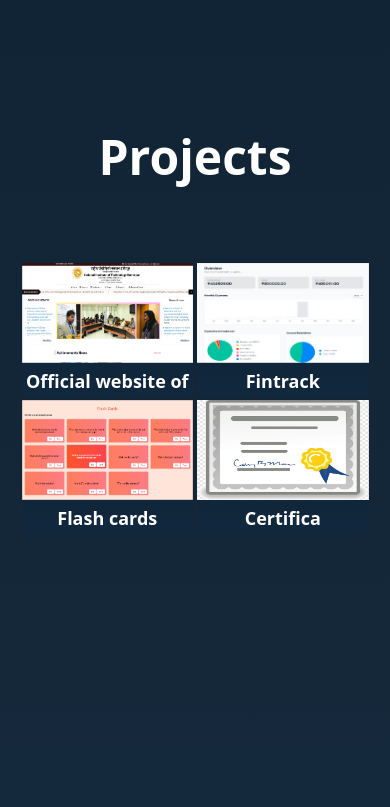
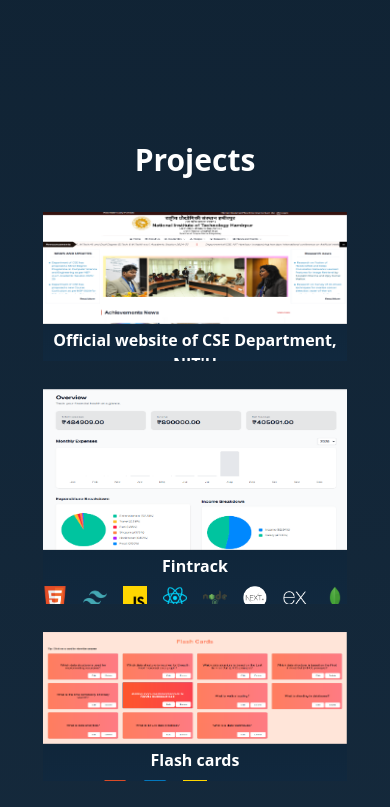
Before and after one commit to Rudransh-Singh-Athwal/Rudransh-Portfolio, a React (Create React App) app: page / in a window 390 px wide. Shown: the part 3674-4481 px from the top of the page. Built offline with nearby package versions, Linux system fonts and the light colour scheme.

Commit message:
made projects responsive

```diff
--- a/src/components/projects/Projects.js
+++ b/src/components/projects/Projects.js
@@ -5,11 +5,6 @@ import fintrackHome from "../../assets/projects/fintrackHome.png";
 import flashCards from "../../assets/projects/flashCards.png";
 import csedNith from "../../assets/projects/csedNith.png";
 import certificaAuthentify from "../../assets/projects/certificaAuthentify.png";
-// import Textify from "../../assets/projects/Textify-dark-theme.png";
-// import TicTacToe from "../../assets/projects/TicTacToe2.png";
-// import ComputerVision from "../../assets/projects/ComputerVision1.png";
-// import Tetris from "../../assets/projects/Tetris.png";
-// import ToDo from "../../assets/projects/ToDo.png";
 
 import react from "../../assets/react.png";
 import tailwind from "../../assets/tailwind.png";
@@ -22,13 +17,6 @@ import mongodb from "../../assets/mongodb.png";
 import solidity from "../../assets/solidity.png";
 import node from "../../assets/node.png";
 import nextjs from "../../assets/nextjs.png";
-// import bootstrap from "../../assets/bootstrap.png";
-// import django from "../../assets/django.png";
-// import ejs from "../../assets/ejs.png";
-// import opencv from "../../assets/opencv.png";
-// import python from "../../assets/python.png";
-// import blender from "../../assets/blender.svg";
-// import threejs from "../../assets/3js.png";
 
 export default function Projects() {
   const projects = [
@@ -64,57 +52,17 @@ export default function Projects() {
       github: "https://github.com/Rudransh-Singh-Athwal/Certifica_Authentify",
       tech: [html, css, js, solidity],
     },
-    // {
-    //   title: "To Do App",
-    //   img: ToDo,
-    //   desc: "A app to manage your daily tasks in smarter way.",
-    //   link: "https://github.com/pearlrathour/To-do-list",
-    //   github: "https://github.com/pearlrathour/To-do-list",
-    //   tech: [express, ejs, css],
-    // },
-    // {
-    //   title: "Textify",
-    //   img: Textify,
-    //   desc: "Textify is a tool that can be used to perform many operations on text, such as converting it to lowercase or uppercase, removing extra spaces, copying text, and clearing text.",
-    //   link: "https://textify-k96wa9u86-pearlrathour.vercel.app/",
-    //   github: "https://github.com/pearlrathour/Textify",
-    //   tech: [react, bootstrap],
-    // },
-    // {
-    //   title: "Computer Vision",
-    //   img: ComputerVision,
-    //   desc: "Car detection, face, and eye detection, live face and eye detection.",
-    //   link: "https://github.com/pearlrathour/Computer-Vision",
-    //   github: "https://github.com/pearlrathour/Computer-Vision",
-    //   tech: [python, opencv],
-    // },
-    // {
-    //   title: "Tetris",
-    //   img: Tetris,
-    //   desc: "Tetris is a web-based game where Tetriminos fall from the top of the grid and stack up at the bottom. Players complete rows across the field to win. The game ends when the Tetriminos reach the top of the grid.",
-    //   link: "https://tetris-game-alpha.vercel.app/",
-    //   github: "https://github.com/pearlrathour/Tetris",
-    //   tech: [html, js, css],
-    // },
-    // {
-    //   title: "Tic Tac Toe",
-    //   img: TicTacToe,
-    //   desc: "Tic Tac Toe is a game where two players take turns marking spaces on a 3x3 grid. The objective is to get three of their symbols in a row.",
-    //   link: "https://github.com/pearlrathour/Tic-Tac-Toe",
-    //   github: "https://github.com/pearlrathour/Tic-Tac-Toe",
-    //   tech: [html, js, css],
-    // },
   ];
 
   return (
-    <div id="projects" name="projects" className="h-full w-full my-[10%]">
-      <div className="relative max-w-screen-xl mx-auto flex flex-col items-center justify-center h-full md:flex-row">
+    <div id="projects" name="projects" className="w-full min-h-screen py-12">
+      <div className="relative max-w-screen-xl mx-auto px-6 flex flex-col items-center justify-center h-full md:flex-row">
         <div className="flex flex-col justify-center h-full w-full">
-          <div className="flex justify-center text-5xl text-white font-bold pb-20 ">
+          <div className="flex justify-center text-3xl sm:text-4xl md:text-5xl lg:text-5xl text-white font-bold pb-8 lg:pb-20">
             Projects
           </div>
 
-          <div className="grid grid-cols-2 grid-rows-5 gap-0 text-gray-500 text-lg max-w-[90%] m-auto lg:grid-cols-3 lg:grid-rows-3">
+          <div className="grid grid-cols-1 sm:grid-cols-2 lg:grid-cols-3 gap-6 text-gray-500 text-base sm:text-lg max-w-[90%] m-auto w-full lg:grid-rows-3">
             {projects.map((project) => (
               <ProjectsCard project={project} />
             ))}
```
